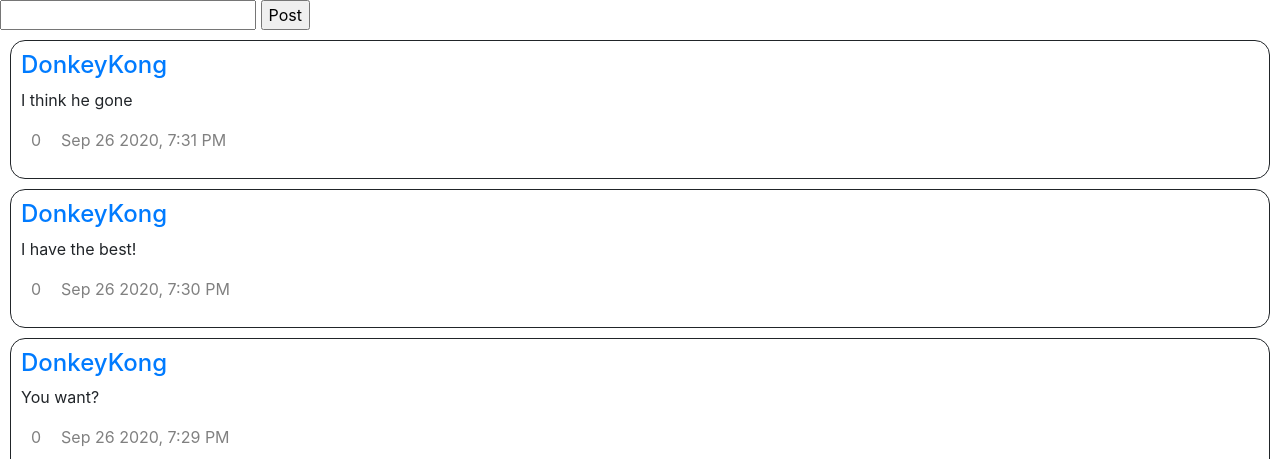
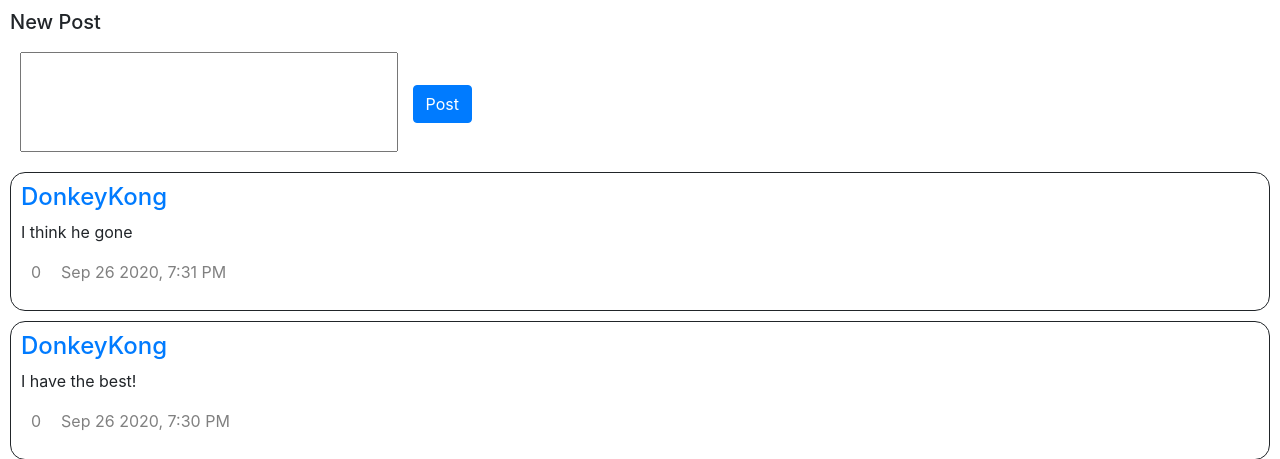
Before and after one commit to avinanick/CS50W_Project4, a Django app: page / in a window 1280 px wide. Shown: the part 56-515 px from the top of the page. Run offline with Django 3.2, Linux system fonts and the light colour scheme; a user stored in the database is signed in; data comes from the database, SQL or seed files in the repository; data that the repository does not hold is empty; some libraries are stand-ins or nearby versions.

Commit message:
Additional styling and labeling added for the new post form.

```diff
--- a/network/static/network/styles.css
+++ b/network/static/network/styles.css
@@ -15,3 +15,19 @@
 .post_info {
     display: inline-flex;
 }
+
+#new_post_content {
+    align-self: center;
+    height: 100px;
+    margin: 10px;
+    width: 30%;
+}
+
+#new_post_form {
+    align-self: center;
+    margin: 10px;
+}
+
+#new_post_form h5 {
+    align-content: center;
+}
--- a/network/templates/network/index.html
+++ b/network/templates/network/index.html
@@ -4,8 +4,9 @@
     {% if user.is_authenticated %}
         <form id="new_post_form">
             {% csrf_token %}
+            <h5>New Post</h5>
             <input type="text" id="new_post_content">
-            <input type="submit" value="Post">
+            <input type="submit" value="Post" class="btn btn-primary">
         </form>
     {% endif %}
     <div id="all_posts" class="post_list"></div>
```
